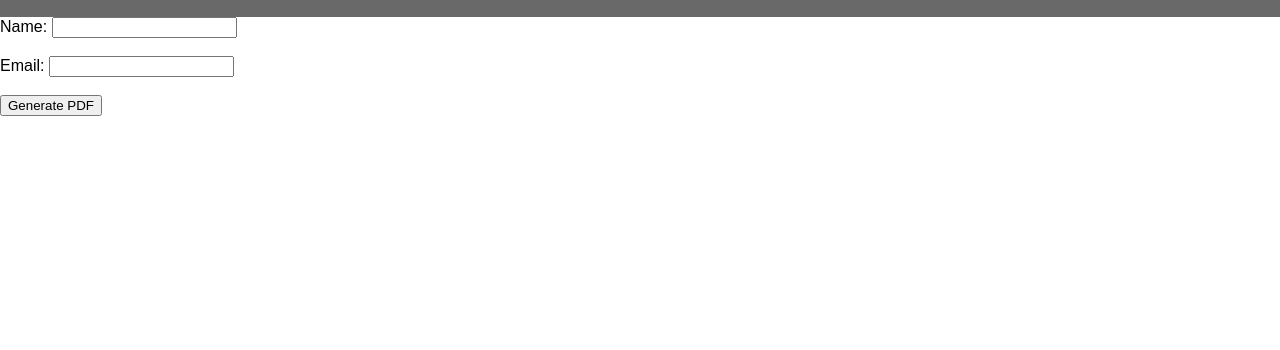
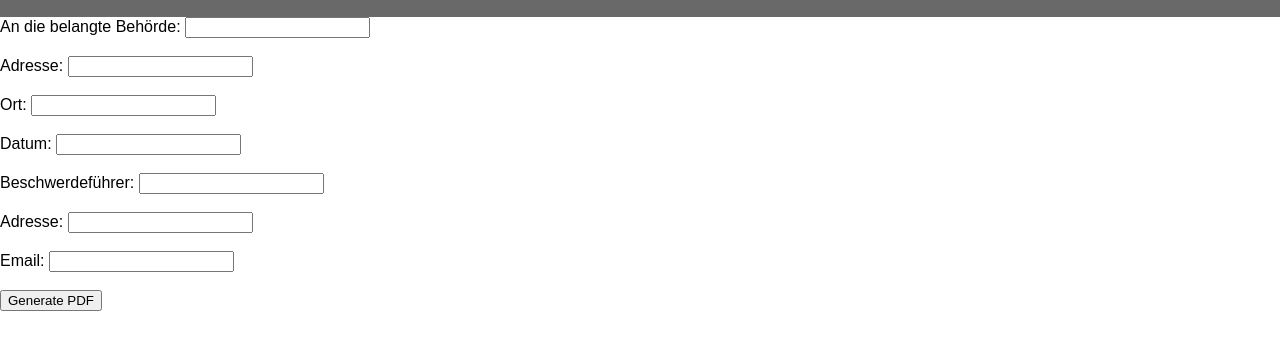
Before and after one commit to Temu-Nduwayezu/Beschwerde-Pilot, a website: page public/BPCore.html in a window 1280 px wide. Shown: the part 60-410 px from the top of the page. Drawn offline with Linux system fonts and the light colour scheme.

Commit message:
text daten dazugetan we fucked up

```diff
--- a/public/BPCore.html
+++ b/public/BPCore.html
@@ -14,11 +14,28 @@
 
     <main>
         <form action="/create-pdf" method="post">
-            <label for="name">Name:</label>
+
+            <label for="behoerde">An die belangte Behörde:</label>
+            <input type="text" id="behoerde" name="behoerde" required><br><br>
+
+            <label for="adresse">Adresse:</label>
+            <input type="text" id="adresse" name="adresse" required><br><br>
+
+            <label for="Ort">Ort:</label>
+            <input type="text" id="ort" name="ort" required><br><br>
+
+            <label for="Datum">Datum:</label>
+            <input type="text" id="datum" name="datum" required><br><br>
+
+            <label for="name">Beschwerdeführer:</label>
             <input type="text" id="name" name="name" required><br><br>
+
+            <label for="adresse1">Adresse:</label>
+            <input type="text" id="adresse1" name="adresse" required><br><br>
 
             <label for="email">Email:</label>
             <input type="email" id="email" name="email" required><br><br>
+
 
             <button type="submit">Generate PDF</button>
           </form>
```
Also changed, not shown: index.js (+19 -3 lines), public/login.html (+1 -1 lines), 1 other file.
